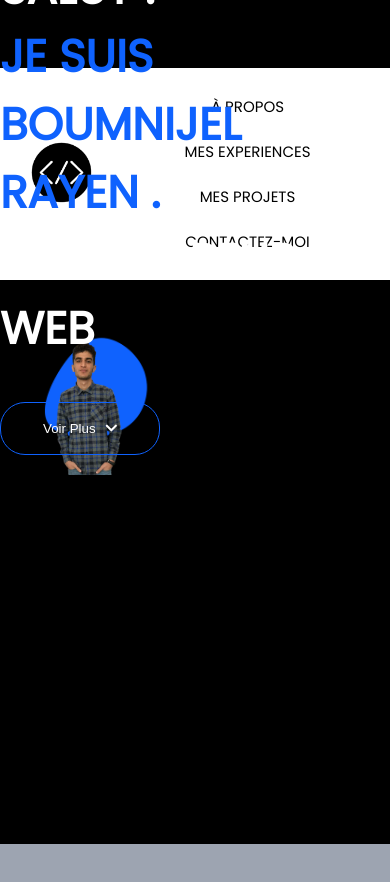
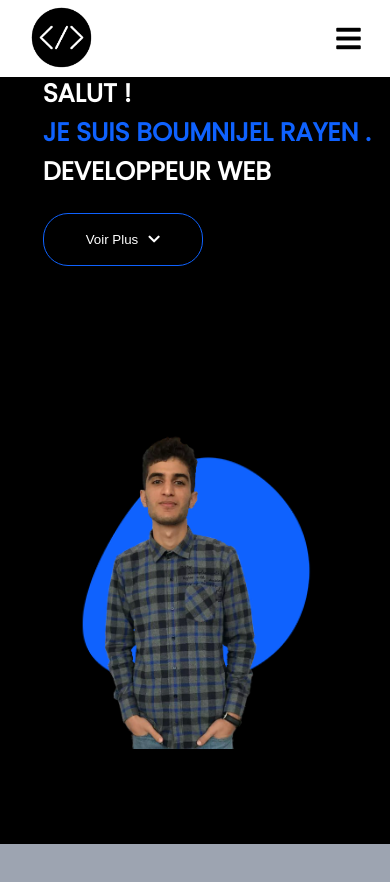
Before and after one commit to boumnijel-rayen/My-Personal-WebSite, a plain HTML site: page index.html in a window 390 px wide. Drawn offline with Linux system fonts and the light colour scheme.

Commit message:
responsive mobile 40%

```diff
--- a/index.html
+++ b/index.html
@@ -18,12 +18,13 @@
         <div class="navigation">
         <nav>
             <div class="logo"><a href="#"><img src="img/logo.webp" alt=""></a></div>
-            <ul>
+            <ul id="list">
                 <li><a href="#">À PROPOS</a></li>
                 <li><a href="#">MES EXPERIENCES</a></li>
                 <li><a href="#">MES PROJETS</a></li>
                 <li><a href="#">CONTACTEZ-MOI</a></li>
             </ul>
+            <i class="fas fa-bars" id="btn-menu" onclick="togglemenu();"></i>
         </nav>
         </div>
 
@@ -42,4 +43,16 @@
 
     </div>
 </body>
+<script>
+    var list = document.getElementById("list");
+    list.style.maxHeight = "0px";
+
+    function togglemenu(){
+        if (list.style.maxHeight == "0px"){
+            list.style.maxHeight = "200px";
+        }else{
+            list.style.maxHeight = "0px"
+        }
+    }
+</script>
 </html>
--- a/style.css
+++ b/style.css
@@ -30,6 +30,9 @@ nav{
     width: 85%;
     margin: auto;
 }
+nav ul{
+    margin-bottom: 5%;
+}
 
 nav ul li{
     display: inline-block;
@@ -42,6 +45,11 @@ nav ul li a{
     color: rgb(0, 0, 0);
     font-size: 15px;
     font-weight: 400;
+}
+
+nav #btn-menu{
+    font-size: 28px;
+    display: none;
 }
 
 nav ul li::after{
@@ -76,7 +84,7 @@ header .image .maphoto{
     height: 126%;
     position: relative;
     left: 20%;
-    top: 15px;
+    top: 17px;
     transition:left 1s;
 }
 
@@ -131,3 +139,69 @@ header .titre button:hover{
     height: 300px;
     background-color: #9da4b1;
 }
+
+@media screen and (max-height : 630px) {
+    header .image .maphoto{
+        top: -10px;
+    }
+}
+
+@media screen and (max-width : 500px) {
+    nav ul{
+        width: 100%;
+        position: absolute;
+        top:9.1%;
+        right: 0%;
+        background-color: #ffffff;
+        z-index: 2;
+    }
+
+    nav ul li{
+        display: block;
+        margin-top: 10px;
+        margin-bottom: 10px;
+    }
+
+    header .titre{
+        color: white;
+        float: right;
+        margin-right: 5%;
+        position: relative;
+        bottom: 42%;
+        font-size: 17px;
+        font-weight: 800;
+    }
+
+    header .social{
+        display: none;
+    }
+
+    nav #btn-menu{
+        display: block;
+    }
+
+    #list{
+        overflow: hidden;
+        transition: 1s;
+    }
+
+    header .image{
+        top: 39.2%;
+        left: 6%;
+    }
+
+    header .image .maphoto{
+    width: 122%;
+    height: 196%;
+    left: 20%;
+    top: 17px;
+    }
+
+    header .image .svg {
+        width: 164%;
+        height: 94%;
+        top: 6%;
+        left: 10%;
+    }
+
+}
```
